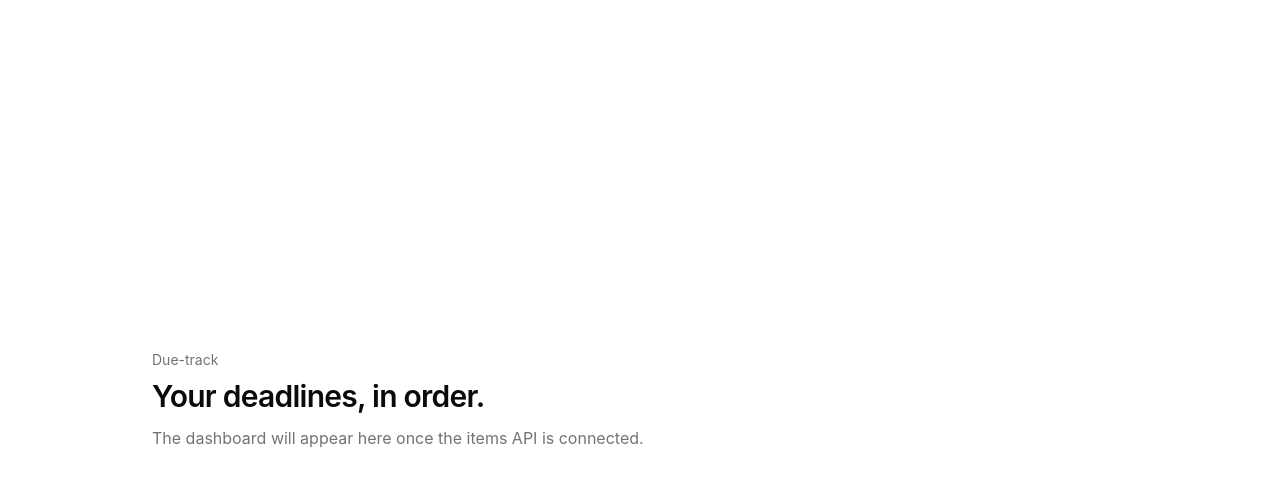
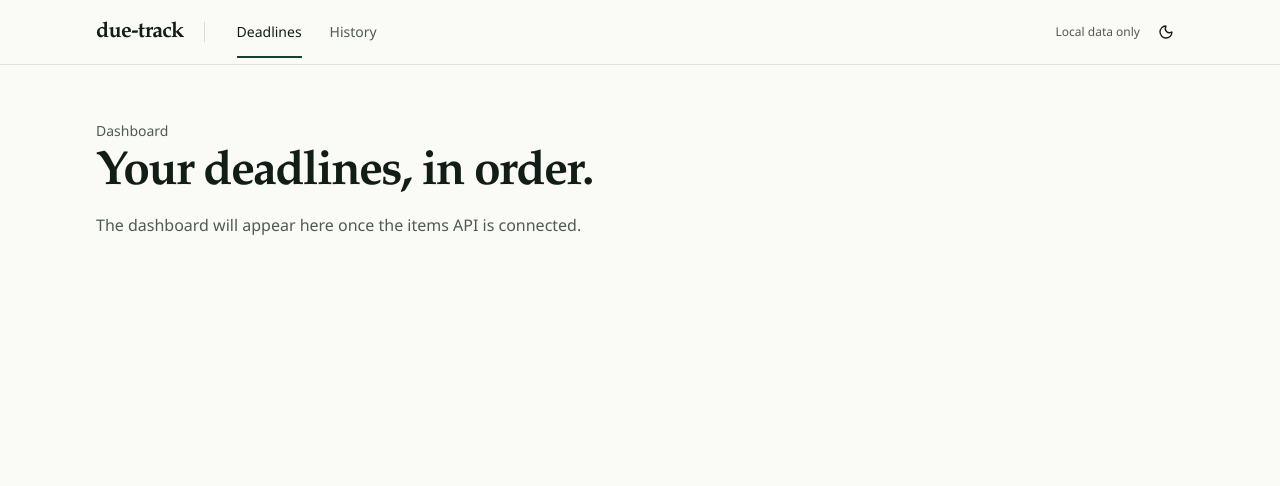
Before and after one commit to Alirezum/due-track, a React (Vite) app in the folder frontend/: page / in a window 1280 px wide. Shown: the top 486 px of the page. Built offline with nearby package versions, Linux system fonts and the light colour scheme.

Commit message:
feat(ui): add accessible application shell

```diff
--- a/frontend/index.html
+++ b/frontend/index.html
@@ -4,7 +4,7 @@
     <meta charset="UTF-8" />
     <link rel="icon" type="image/svg+xml" href="/favicon.svg" />
     <meta name="viewport" content="width=device-width, initial-scale=1.0" />
-    <title>frontend</title>
+    <title>due-track</title>
   </head>
   <body>
     <div id="root"></div>
--- a/frontend/src/App.tsx
+++ b/frontend/src/App.tsx
@@ -1,12 +1,15 @@
 import { Navigate, Route, Routes } from 'react-router-dom'
+import { AppShell } from '@/components/AppShell.tsx'
 import { DashboardPage } from '@/pages/DashboardPage.tsx'
 import { HistoryPage } from '@/pages/HistoryPage.tsx'
 
 function App() {
   return (
     <Routes>
-      <Route path="/" element={<DashboardPage />} />
-      <Route path="/history" element={<HistoryPage />} />
+      <Route element={<AppShell />}>
+        <Route path="/" element={<DashboardPage />} />
+        <Route path="/history" element={<HistoryPage />} />
+      </Route>
       <Route path="*" element={<Navigate to="/" replace />} />
     </Routes>
   )
--- /dev/null
+++ b/frontend/src/components/AppShell.tsx
@@ -0,0 +1,73 @@
+import { Moon, Sun } from 'lucide-react'
+import { NavLink, Outlet } from 'react-router-dom'
+import { useTheme } from '@/components/ThemeProvider'
+import { Button } from '@/components/ui/button'
+import { cn } from '@/lib/utils'
+
+const NAV_ITEMS = [
+  { to: '/', label: 'Deadlines', end: true },
+  { to: '/history', label: 'History', end: false },
+] as const
+
+export function AppShell() {
+  const { theme, toggleTheme } = useTheme()
+  const nextTheme = theme === 'dark' ? 'light' : 'dark'
+
+  return (
+    <div className="min-h-screen bg-background">
+      <header className="border-b border-border/80">
+        <div className="mx-auto flex h-16 max-w-6xl items-center gap-3 px-5 sm:gap-5 sm:px-8">
+          <NavLink
+            to="/"
+            end
+            aria-label="due-track dashboard"
+            className="shrink-0 rounded-sm font-display text-[1.35rem] font-semibold tracking-[-0.035em] outline-none focus-visible:ring-[3px] focus-visible:ring-ring/50"
+          >
+            due-track
+          </NavLink>
+
+          <span className="hidden h-5 w-px bg-border sm:block" aria-hidden="true" />
+
+          <nav aria-label="Primary" className="flex items-center gap-1">
+            {NAV_ITEMS.map((item) => (
+              <NavLink
+                key={item.to}
+                to={item.to}
+                end={item.end}
+                className={({ isActive }) =>
+                  cn(
+                    'relative rounded-sm px-2.5 py-2 text-sm font-medium transition-colors outline-none focus-visible:ring-[3px] focus-visible:ring-ring/50 sm:px-3',
+                    'after:absolute after:inset-x-2.5 after:-bottom-2 after:h-0.5 sm:after:inset-x-3',
+                    isActive
+                      ? 'text-foreground after:bg-primary'
+                      : 'text-muted-foreground after:bg-transparent hover:text-foreground',
+                  )
+                }
+              >
+                {item.label}
+              </NavLink>
+            ))}
+          </nav>
+
+          <div className="ml-auto flex items-center gap-2">
+            <span className="hidden text-xs text-muted-foreground md:inline">Local data only</span>
+            <Button
+              type="button"
+              variant="ghost"
+              size="icon"
+              onClick={toggleTheme}
+              aria-label={`Switch to ${nextTheme} theme`}
+              title={`Switch to ${nextTheme} theme`}
+            >
+              {theme === 'dark' ? <Sun aria-hidden="true" /> : <Moon aria-hidden="true" />}
+            </Button>
+          </div>
+        </div>
+      </header>
+
+      <main className="mx-auto w-full max-w-6xl px-5 py-10 sm:px-8 sm:py-14">
+        <Outlet />
+      </main>
+    </div>
+  )
+}
--- a/frontend/src/pages/DashboardPage.tsx
+++ b/frontend/src/pages/DashboardPage.tsx
@@ -1,11 +1,13 @@
 export function DashboardPage() {
   return (
-    <main className="mx-auto flex min-h-screen max-w-5xl flex-col justify-center p-6">
-      <p className="text-sm text-muted-foreground">Due-track</p>
-      <h1 className="mt-2 text-3xl font-semibold tracking-tight">Your deadlines, in order.</h1>
-      <p className="mt-3 max-w-prose text-muted-foreground">
+    <section className="max-w-2xl">
+      <p className="text-sm text-muted-foreground">Dashboard</p>
+      <h1 className="mt-2 font-display text-4xl font-semibold tracking-[-0.035em] sm:text-5xl">
+        Your deadlines, in order.
+      </h1>
+      <p className="mt-4 max-w-prose text-muted-foreground">
         The dashboard will appear here once the items API is connected.
       </p>
-    </main>
+    </section>
   )
 }
--- a/frontend/src/pages/HistoryPage.tsx
+++ b/frontend/src/pages/HistoryPage.tsx
@@ -1,11 +1,13 @@
 export function HistoryPage() {
   return (
-    <main className="mx-auto flex min-h-screen max-w-5xl flex-col justify-center p-6">
-      <p className="text-sm text-muted-foreground">Due-track</p>
-      <h1 className="mt-2 text-3xl font-semibold tracking-tight">Completion history</h1>
-      <p className="mt-3 max-w-prose text-muted-foreground">
+    <section className="max-w-2xl">
+      <p className="text-sm text-muted-foreground">History</p>
+      <h1 className="mt-2 font-display text-4xl font-semibold tracking-[-0.035em] sm:text-5xl">
+        Completion history
+      </h1>
+      <p className="mt-4 max-w-prose text-muted-foreground">
         Completed obligations will be listed here, newest first.
       </p>
-    </main>
+    </section>
   )
 }
--- a/frontend/src/styles/index.css
+++ b/frontend/src/styles/index.css
@@ -4,51 +4,53 @@
 @custom-variant dark (&:is(.dark *));
 
 :root {
-  --background: oklch(1 0 0);
-  --foreground: oklch(0.145 0 0);
-  --card: oklch(1 0 0);
-  --card-foreground: oklch(0.145 0 0);
-  --popover: oklch(1 0 0);
-  --popover-foreground: oklch(0.145 0 0);
-  --primary: oklch(0.205 0 0);
-  --primary-foreground: oklch(0.985 0 0);
-  --secondary: oklch(0.97 0 0);
-  --secondary-foreground: oklch(0.205 0 0);
-  --muted: oklch(0.97 0 0);
-  --muted-foreground: oklch(0.556 0 0);
-  --accent: oklch(0.97 0 0);
-  --accent-foreground: oklch(0.205 0 0);
+  --background: oklch(0.985 0.006 110);
+  --foreground: oklch(0.22 0.018 160);
+  --card: oklch(0.995 0.004 110);
+  --card-foreground: oklch(0.22 0.018 160);
+  --popover: oklch(0.995 0.004 110);
+  --popover-foreground: oklch(0.22 0.018 160);
+  --primary: oklch(0.35 0.065 165);
+  --primary-foreground: oklch(0.985 0.006 110);
+  --secondary: oklch(0.95 0.014 150);
+  --secondary-foreground: oklch(0.28 0.025 160);
+  --muted: oklch(0.95 0.008 110);
+  --muted-foreground: oklch(0.46 0.018 160);
+  --accent: oklch(0.92 0.024 150);
+  --accent-foreground: oklch(0.28 0.03 160);
   --destructive: oklch(0.577 0.245 27.325);
-  --destructive-foreground: oklch(0.985 0 0);
-  --border: oklch(0.922 0 0);
-  --input: oklch(0.922 0 0);
-  --ring: oklch(0.708 0 0);
-  --radius: 0.625rem;
+  --destructive-foreground: oklch(0.985 0.006 110);
+  --border: oklch(0.89 0.012 150);
+  --input: oklch(0.89 0.012 150);
+  --ring: oklch(0.52 0.07 165);
+  --radius: 0.5rem;
 }
 
 .dark {
-  --background: oklch(0.145 0 0);
-  --foreground: oklch(0.985 0 0);
-  --card: oklch(0.205 0 0);
-  --card-foreground: oklch(0.985 0 0);
-  --popover: oklch(0.205 0 0);
-  --popover-foreground: oklch(0.985 0 0);
-  --primary: oklch(0.922 0 0);
-  --primary-foreground: oklch(0.205 0 0);
-  --secondary: oklch(0.269 0 0);
-  --secondary-foreground: oklch(0.985 0 0);
-  --muted: oklch(0.269 0 0);
-  --muted-foreground: oklch(0.708 0 0);
-  --accent: oklch(0.269 0 0);
-  --accent-foreground: oklch(0.985 0 0);
-  --destructive: oklch(0.704 0.191 22.216);
-  --destructive-foreground: oklch(0.985 0 0);
+  --background: oklch(0.165 0.014 160);
+  --foreground: oklch(0.94 0.008 95);
+  --card: oklch(0.195 0.016 160);
+  --card-foreground: oklch(0.94 0.008 95);
+  --popover: oklch(0.195 0.016 160);
+  --popover-foreground: oklch(0.94 0.008 95);
+  --primary: oklch(0.8 0.055 160);
+  --primary-foreground: oklch(0.17 0.02 160);
+  --secondary: oklch(0.24 0.018 160);
+  --secondary-foreground: oklch(0.94 0.008 95);
+  --muted: oklch(0.23 0.014 160);
+  --muted-foreground: oklch(0.7 0.015 160);
+  --accent: oklch(0.27 0.022 160);
+  --accent-foreground: oklch(0.95 0.008 95);
+  --destructive: oklch(0.62 0.19 25);
+  --destructive-foreground: oklch(0.97 0.005 95);
   --border: oklch(1 0 0 / 12%);
-  --input: oklch(1 0 0 / 15%);
-  --ring: oklch(0.556 0 0);
+  --input: oklch(1 0 0 / 16%);
+  --ring: oklch(0.65 0.055 160);
 }
 
 @theme inline {
+  --font-sans: "Avenir Next", "Segoe UI Variable", "Segoe UI", system-ui, sans-serif;
+  --font-display: "Iowan Old Style", "Palatino Linotype", Palatino, "Book Antiqua", Georgia, serif;
   --color-background: var(--background);
   --color-foreground: var(--foreground);
   --color-card: var(--card);
```
Also changed, not shown: 1 other file (tests, documents, lock files or other folders).
